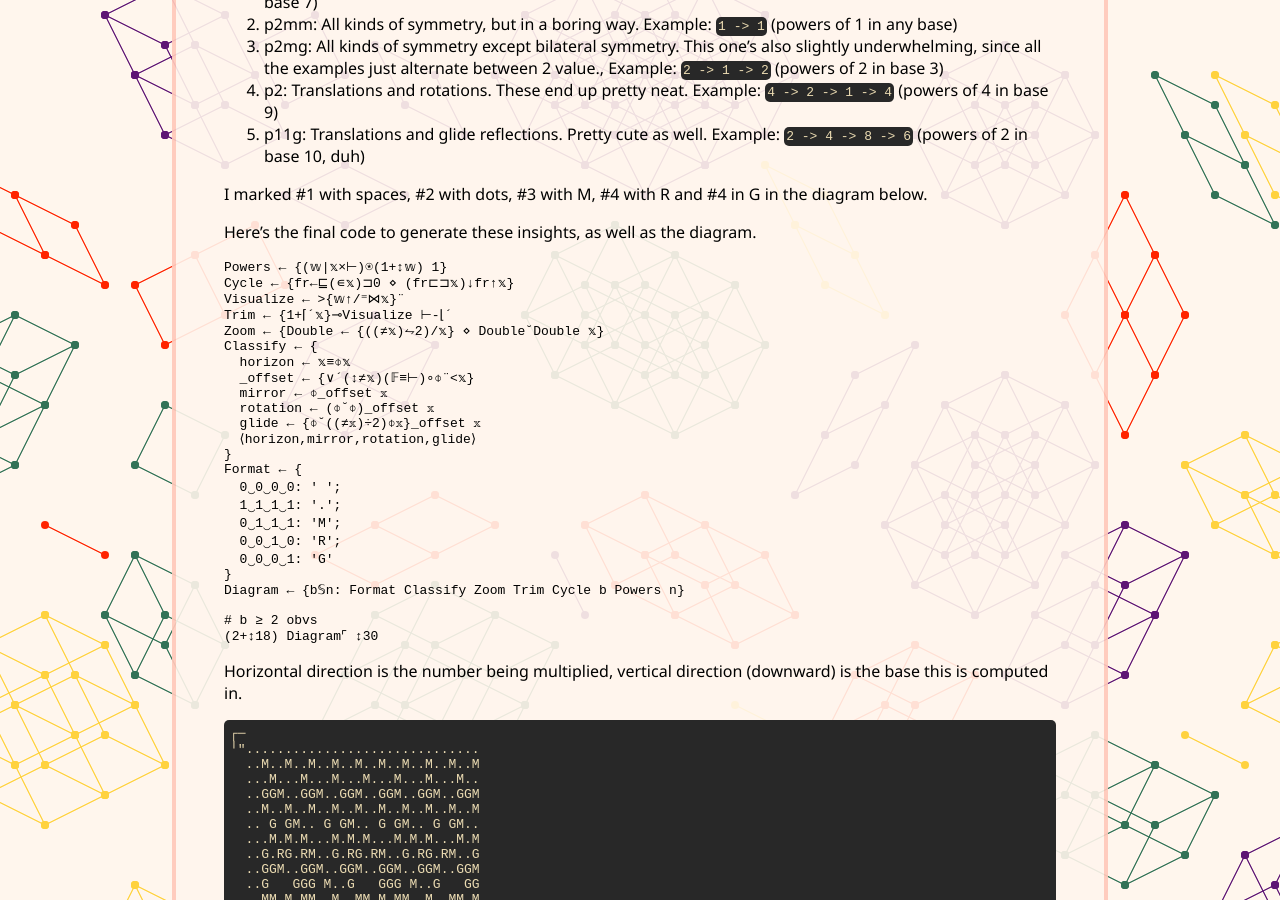
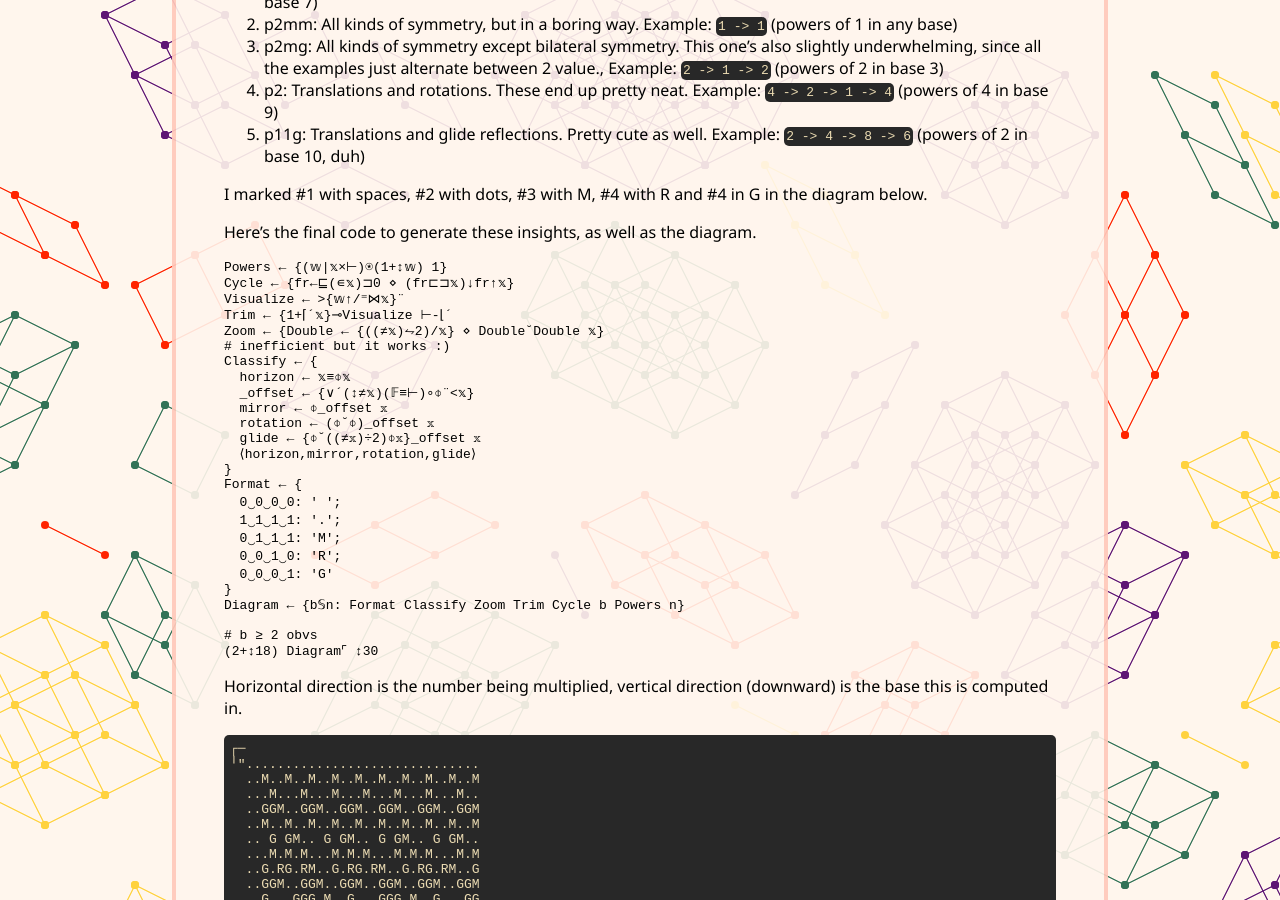
Before and after one commit to RocketRace/rocketrace.github.io, a Jekyll site: the page built from decadv-2024.md, in a window 1280 px wide and 900 px high, scrolled down 10339 px. Built offline with Jekyll 4.4.1, drawn with Linux system fonts in a browser that asks for light colours; formulas are drawn with MathJax 3.

Commit message:
missing comment

```diff
--- a/decadv-2024.md
+++ b/decadv-2024.md
@@ -533,6 +533,7 @@ Cycle ← {fr←⊑(∊𝕩)⊐0 ⋄ (fr⊏⊐𝕩)↓fr↑𝕩}
 Visualize ← >{𝕨↑/⁼⋈𝕩}¨
 Trim ← {1+⌈´𝕩}⊸Visualize ⊢-⌊´
 Zoom ← {Double ← {((≠𝕩)⥊2)/𝕩} ⋄ Double˘Double 𝕩}
+# inefficient but it works :)
 Classify ← {
   horizon ← 𝕩≡⌽𝕩
   _offset ← {∨´(↕≠𝕩)(𝔽≡⊢)∘⌽¨<𝕩}
```
